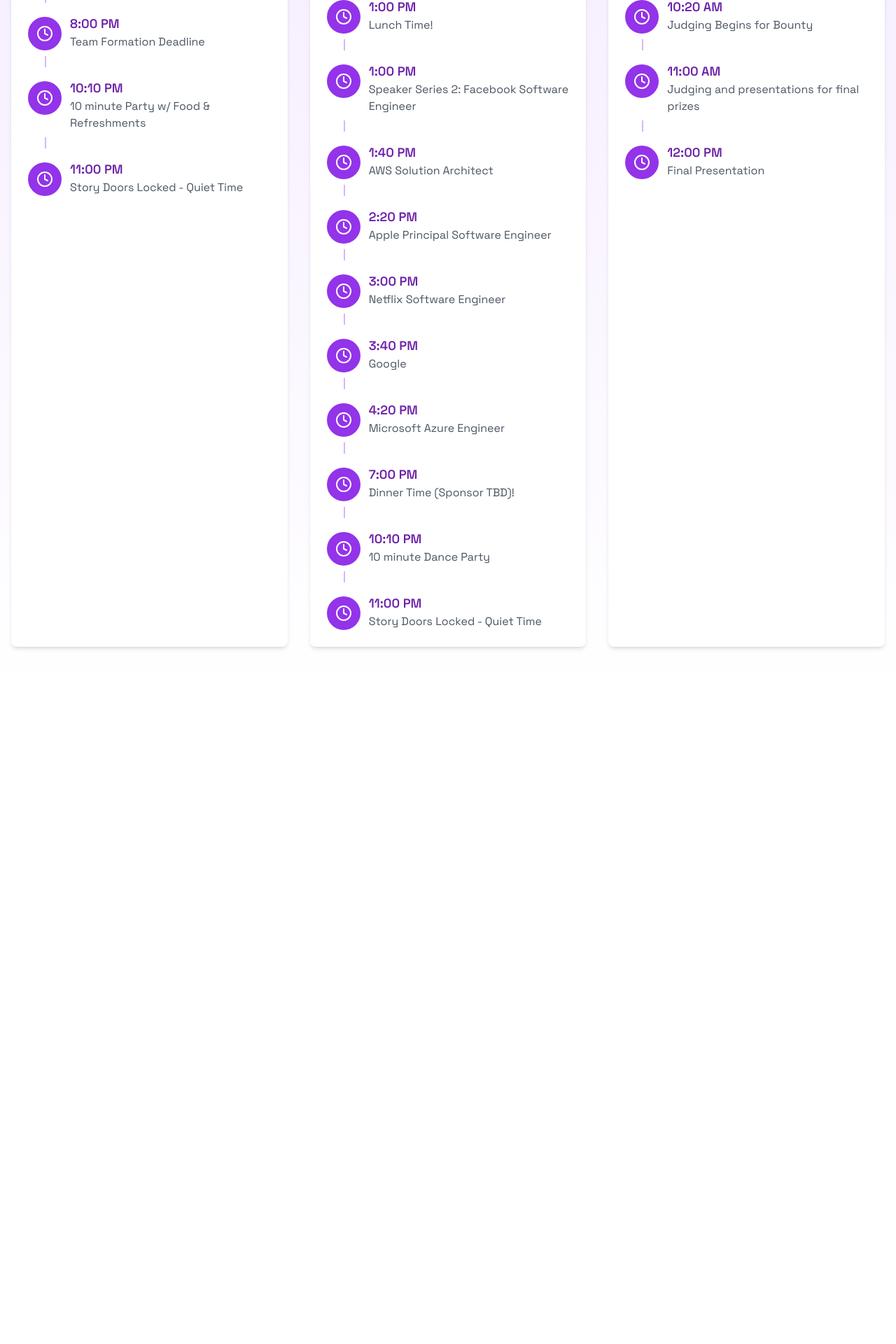
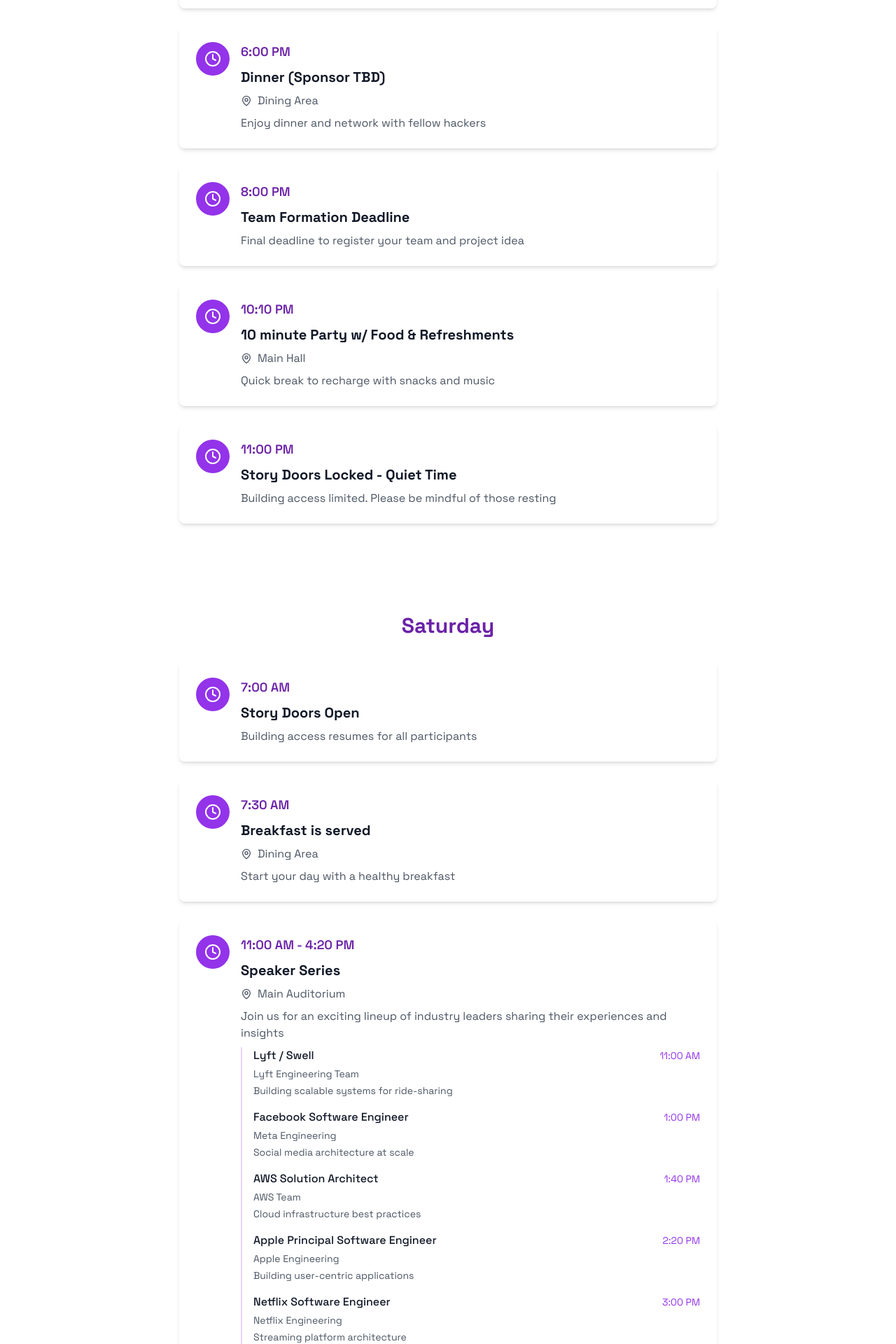
Before and after one commit to zaidbul/hackkentucky, a Next.js app: page /schedule in a window 1280 px wide. Shown: the part 820-2740 px from the top of the page at 70% size. Before the commit the page ends 1824 px from the top, so only its background shows below. Built offline with nearby package versions, Linux system fonts and the light colour scheme.

Commit message:
update schedule

```diff
--- a/src/app/schedule/page.tsx
+++ b/src/app/schedule/page.tsx
@@ -1,5 +1,6 @@
+import { Clock, MapPin } from 'lucide-react'
+import { scheduleItems } from '@/data/schedule'
 import { SiteHeader } from "@/components/site-header"
-import { Schedule } from "@/components/schedule"
 
 export default function SchedulePage() {
   return (
@@ -15,7 +16,56 @@ export default function SchedulePage() {
           </p>
         </div>
       </div>
-      <Schedule />
+
+      {Object.entries(scheduleItems).map(([day, items]) => (
+        <section key={day} className="py-16 bg-white dark:bg-background">
+          <div className="container mx-auto px-4">
+            <h2 className="text-3xl font-bold mb-8 text-purple-800 dark:text-purple-200 text-center">{day}</h2>
+            <div className="max-w-3xl mx-auto space-y-6">
+              {items.map((item, index) => (
+                <div key={index} className="bg-white dark:bg-gray-800 rounded-lg shadow-md p-6">
+                  <div className="flex gap-4">
+                    <div className="w-12 h-12 bg-purple-600 rounded-full flex items-center justify-center flex-shrink-0">
+                      <Clock className="w-6 h-6 text-white" />
+                    </div>
+                    <div className="space-y-2">
+                      <p className="text-lg font-semibold text-purple-800 dark:text-purple-200">{item.time}</p>
+                      <h3 className="text-xl font-bold text-gray-900 dark:text-gray-100">{item.event}</h3>
+                      {item.location && (
+                        <div className="flex items-center gap-2 text-gray-600 dark:text-gray-400">
+                          <MapPin className="w-4 h-4" />
+                          <span>{item.location}</span>
+                        </div>
+                      )}
+                      {item.details && (
+                        <p className="text-gray-600 dark:text-gray-400">{item.details}</p>
+                      )}
+                      {item.subEvents && (
+                        <div className="mt-4 space-y-4 pl-4 border-l-2 border-purple-200 dark:border-purple-800">
+                          {item.subEvents.map((subEvent, subIndex) => (
+                            <div key={subIndex} className="space-y-1">
+                              <div className="flex justify-between items-center">
+                                <p className="font-medium text-gray-900 dark:text-gray-100">{subEvent.event}</p>
+                                <p className="text-sm text-purple-600 dark:text-purple-400">{subEvent.time}</p>
+                              </div>
+                              {subEvent.speaker && (
+                                <p className="text-sm text-gray-600 dark:text-gray-400">{subEvent.speaker}</p>
+                              )}
+                              {subEvent.details && (
+                                <p className="text-sm text-gray-600 dark:text-gray-400">{subEvent.details}</p>
+                              )}
+                            </div>
+                          ))}
+                        </div>
+                      )}
+                    </div>
+                  </div>
+                </div>
+              ))}
+            </div>
+          </div>
+        </section>
+      ))}
     </main>
   )
 }
--- a/src/components/schedule.tsx
+++ b/src/components/schedule.tsx
@@ -1,46 +1,22 @@
 import { Clock } from 'lucide-react'
+import { scheduleItems } from '@/data/schedule'
+import Link from 'next/link'
 
 export function Schedule() {
-  const scheduleItems = {
-    Friday: [
-      { time: "4:00 PM", event: "Doors Open" },
-      { time: "5:00 PM", event: "Welcome, Introduction, Explanation of Event, Bounties" },
-      { time: "6:00 PM", event: "Dinner (Sponsor TBD)" },
-      { time: "8:00 PM", event: "Team Formation Deadline" },
-      { time: "10:10 PM", event: "10 minute Party w/ Food & Refreshments" },
-      { time: "11:00 PM", event: "Story Doors Locked - Quiet Time" },
-    ],
-    Saturday: [
-      { time: "7:00 AM", event: "Story Doors Open" },
-      { time: "7:30 AM", event: "Breakfast is served" },
-      { time: "11:00 AM", event: "Speaker Series 1: Lyft / Swell" },
-      { time: "1:00 PM", event: "Lunch Time!" },
-      { time: "1:00 PM", event: "Speaker Series 2: Facebook Software Engineer" },
-      { time: "1:40 PM", event: "AWS Solution Architect" },
-      { time: "2:20 PM", event: "Apple Principal Software Engineer" },
-      { time: "3:00 PM", event: "Netflix Software Engineer" },
-      { time: "3:40 PM", event: "Google" },
-      { time: "4:20 PM", event: "Microsoft Azure Engineer" },
-      { time: "7:00 PM", event: "Dinner Time (Sponsor TBD)!" },
-      { time: "10:10 PM", event: "10 minute Dance Party" },
-      { time: "11:00 PM", event: "Story Doors Locked - Quiet Time" },
-    ],
-    Sunday: [
-      { time: "7:00 AM", event: "Story Doors Open" },
-      { time: "7:30 AM", event: "Breakfast is served" },
-      { time: "10:10 AM", event: "10 minute warning" },
-      { time: "10:20 AM", event: "Judging Begins for Bounty" },
-      { time: "11:00 AM", event: "Judging and presentations for final prizes" },
-      { time: "12:00 PM", event: "Final Presentation" },
-    ],
-  }
-
   return (
     <section id="schedule" className="py-20 bg-gradient-to-b from-purple-100 to-white dark:from-purple-900 dark:to-background">
       <div className="container mx-auto px-4">
-        <h2 className="text-4xl font-bold mb-12 text-center text-purple-800 dark:text-purple-200 glow">
-          Event Schedule
-        </h2>
+        <div className="text-center mb-12">
+          <h2 className="text-4xl font-bold text-purple-800 dark:text-purple-200 glow mb-4">
+            Event Schedule
+          </h2>
+          <Link
+            href="/schedule"
+            className="text-purple-600 hover:text-purple-700 dark:text-purple-400 dark:hover:text-purple-300 font-medium"
+          >
+            View Full Schedule →
+          </Link>
+        </div>
         <div className="grid md:grid-cols-3 gap-8">
           {Object.entries(scheduleItems).map(([day, items]) => (
             <div key={day} className="bg-white dark:bg-gray-800 p-6 rounded-lg shadow-md">
--- /dev/null
+++ b/src/data/schedule.ts
@@ -0,0 +1,178 @@
+interface ScheduleEvent {
+  time: string
+  event: string
+  details?: string
+  location?: string
+  subEvents?: {
+    time: string
+    event: string
+    speaker?: string
+    details?: string
+  }[]
+}
+
+export const scheduleItems: Record<string, ScheduleEvent[]> = {
+  Friday: [
+    {
+      time: "4:00 PM",
+      event: "Doors Open",
+      location: "Main Entrance",
+      details: "Check-in begins. Pick up your name badge, swag bag, and get settled in!"
+    },
+    {
+      time: "5:00 PM",
+      event: "Welcome, Introduction, Explanation of Event, Bounties",
+      location: "Main Hall",
+      details: "Opening ceremony with introduction to sponsors, rules explanation, and announcement of bounties and prizes."
+    },
+    {
+      time: "6:00 PM",
+      event: "Dinner (Sponsor TBD)",
+      location: "Dining Area",
+      details: "Enjoy dinner and network with fellow hackers"
+    },
+    {
+      time: "8:00 PM",
+      event: "Team Formation Deadline",
+      details: "Final deadline to register your team and project idea"
+    },
+    {
+      time: "10:10 PM",
+      event: "10 minute Party w/ Food & Refreshments",
+      location: "Main Hall",
+      details: "Quick break to recharge with snacks and music"
+    },
+    {
+      time: "11:00 PM",
+      event: "Story Doors Locked - Quiet Time",
+      details: "Building access limited. Please be mindful of those resting"
+    },
+  ],
+  Saturday: [
+    {
+      time: "7:00 AM",
+      event: "Story Doors Open",
+      details: "Building access resumes for all participants"
+    },
+    {
+      time: "7:30 AM",
+      event: "Breakfast is served",
+      location: "Dining Area",
+      details: "Start your day with a healthy breakfast"
+    },
+    {
+      time: "11:00 AM - 4:20 PM",
+      event: "Speaker Series",
+      location: "Main Auditorium",
+      details: "Join us for an exciting lineup of industry leaders sharing their experiences and insights",
+      subEvents: [
+        {
+          time: "11:00 AM",
+          event: "Lyft / Swell",
+          speaker: "Lyft Engineering Team",
+          details: "Building scalable systems for ride-sharing"
+        },
+        {
+          time: "1:00 PM",
+          event: "Facebook Software Engineer",
+          speaker: "Meta Engineering",
+          details: "Social media architecture at scale"
+        },
+        {
+          time: "1:40 PM",
+          event: "AWS Solution Architect",
+          speaker: "AWS Team",
+          details: "Cloud infrastructure best practices"
+        },
+        {
+          time: "2:20 PM",
+          event: "Apple Principal Software Engineer",
+          speaker: "Apple Engineering",
+          details: "Building user-centric applications"
+        },
+        {
+          time: "3:00 PM",
+          event: "Netflix Software Engineer",
+          speaker: "Netflix Engineering",
+          details: "Streaming platform architecture"
+        },
+        {
+          time: "3:40 PM",
+          event: "Google",
+          speaker: "Google Engineering Team",
+          details: "Search and scalability"
+        },
+        {
+          time: "4:20 PM",
+          event: "Microsoft Azure Engineer",
+          speaker: "Microsoft Cloud Team",
+          details: "Cloud computing and DevOps"
+        },
+      ]
+    },
+    {
+      time: "1:00 PM",
+      event: "Lunch Time!",
+      location: "Dining Area",
+      details: "Take a break and refuel"
+    },
+    {
+      time: "7:00 PM",
+      event: "Dinner Time (Sponsor TBD)!",
+      location: "Dining Area",
+      details: "Evening meal and networking"
+    },
+    {
+      time: "10:10 PM",
+      event: "10 minute Dance Party",
+      location: "Main Hall",
+      details: "Quick break to get energized!"
+    },
+    {
+      time: "11:00 PM",
+      event: "Story Doors Locked - Quiet Time",
+      details: "Building access limited. Please be mindful of those resting"
+    },
+  ],
+  Sunday: [
+    {
+      time: "7:00 AM",
+      event: "Story Doors Open",
+      details: "Building access resumes for all participants"
+    },
+    {
+      time: "7:30 AM",
+      event: "Breakfast is served",
+      location: "Dining Area",
+      details: "Final day breakfast"
+    },
+    {
+      time: "10:10 AM",
+      event: "10 minute warning",
+      details: "Final preparations for project submission"
+    },
+    {
+      time: "10:20 AM - 12:00 PM",
+      event: "Judging & Presentations",
+      location: "Main Hall",
+      details: "Final project submissions and presentations",
+      subEvents: [
+        {
+          time: "10:20 AM",
+          event: "Judging Begins for Bounty",
+          details: "Sponsors review projects for special prize categories"
+        },
+        {
+          time: "11:00 AM",
+          event: "Judging and presentations for final prizes",
+          details: "Main prize category judging begins"
+        },
+        {
+          time: "12:00 PM",
+          event: "Final Presentation",
+          details: "Winners announced and prizes distributed"
+        },
+      ]
+    },
+  ],
+}
```
